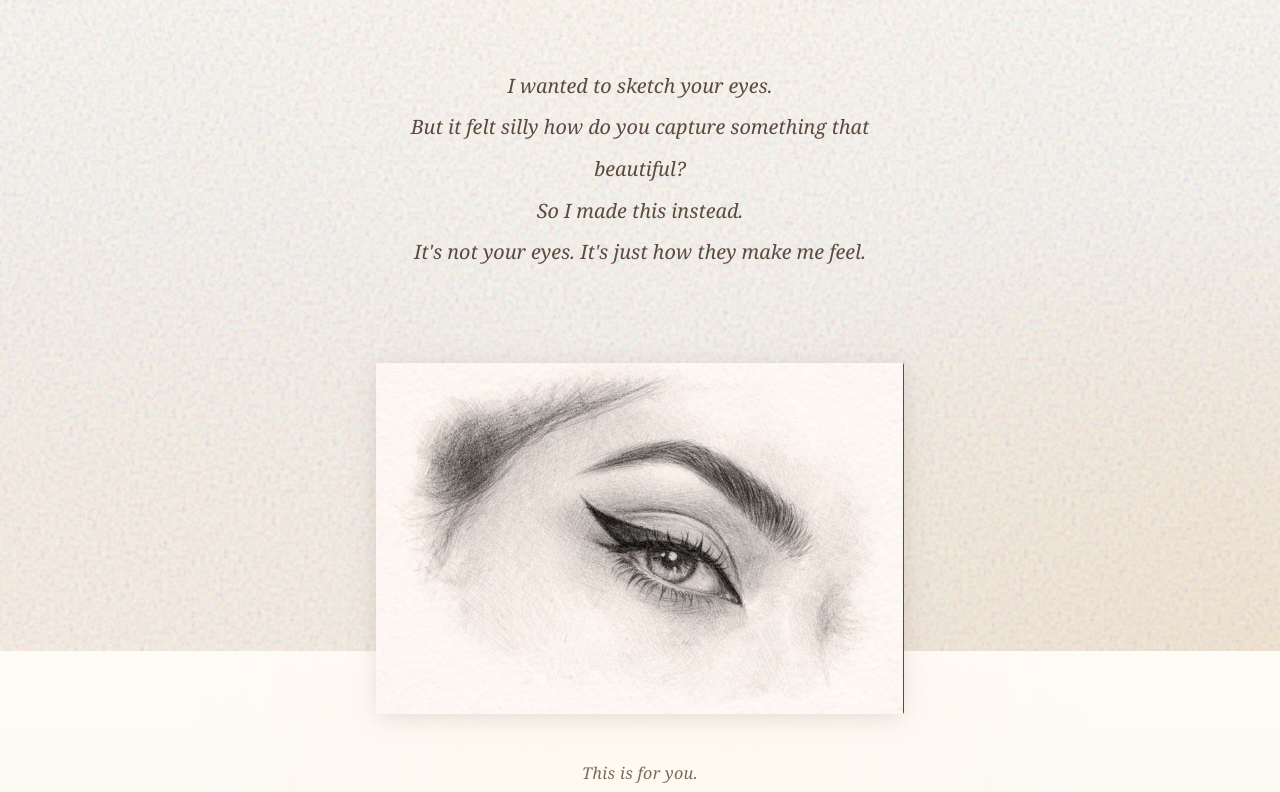
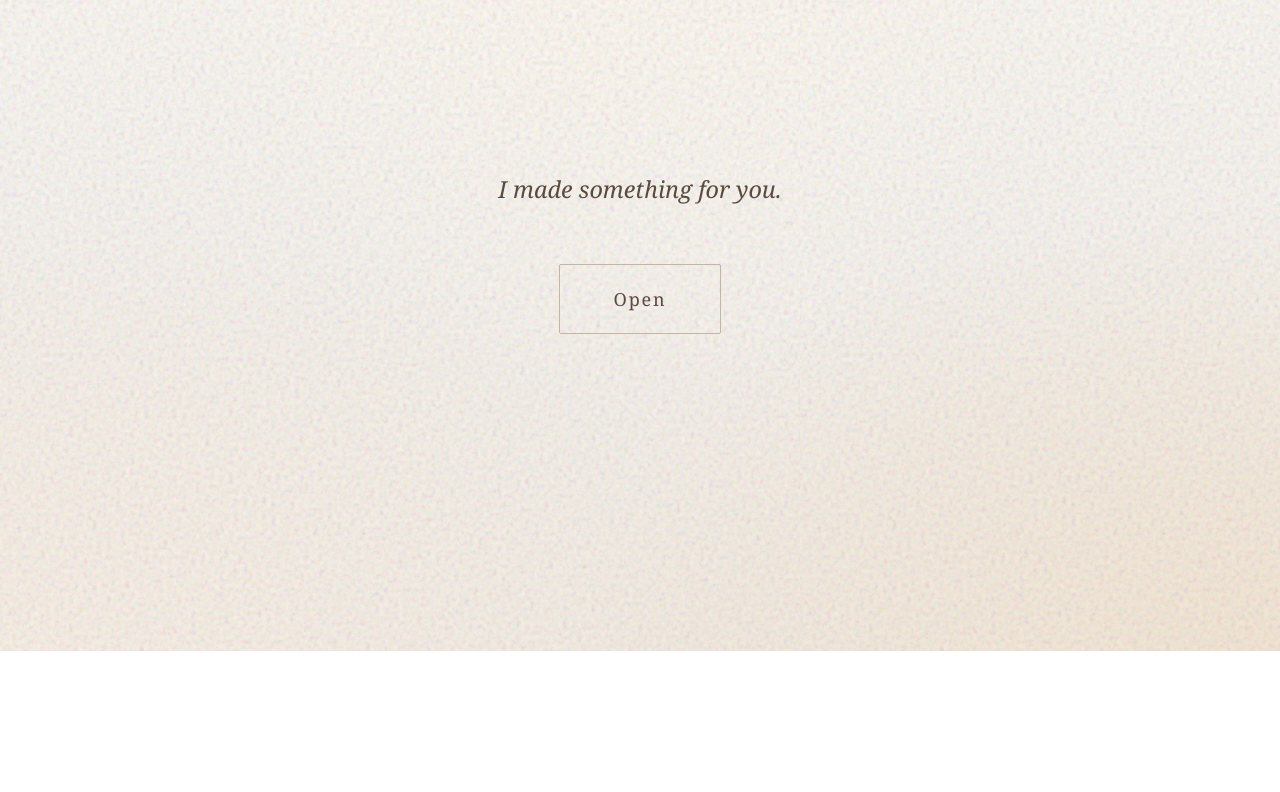
Before and after one commit to Amin-alzz96/gift_hs, a plain HTML site: page index.html in a window 1280 px wide. Shown: the part 149-941 px from the top of the page. After the commit the page ends 800 px from the top, so only its background shows below. Drawn offline with Linux system fonts and the light colour scheme.

Commit message:
Add landing page with button

```diff
--- a/index.html
+++ b/index.html
@@ -10,24 +10,9 @@
     <link rel="stylesheet" href="style.css">
 </head>
 <body>
-    <main>
-        <header>
-            <h1>I gave up</h1>
-        </header>
-
-        <article>
-            <p class="message">
-                I wanted to sketch your eyes.<br>
-                But it felt silly how do you capture something that beautiful?<br>
-                So I made this instead.<br>
-                It's not your eyes. It's just how they make me feel.
-            </p>
-        </article>
-
-        <figure>
-            <img src="assets/eyes-sketch.jpeg" alt="A hand-drawn sketch">
-            <figcaption>This is for you.</figcaption>
-        </figure>
+    <main class="landing">
+        <p class="intro">I made something for you.</p>
+        <a href="gift.html" class="open-btn">Open</a>
     </main>
 </body>
 </html>
--- a/style.css
+++ b/style.css
@@ -129,3 +129,46 @@ figcaption {
         padding-bottom: calc(4rem + env(safe-area-inset-bottom));
     }
 }
+
+/* Landing page */
+.landing {
+    display: flex;
+    flex-direction: column;
+    align-items: center;
+    justify-content: center;
+    min-height: 100vh;
+    min-height: 100dvh;
+    padding: 2rem;
+    text-align: center;
+}
+
+.intro {
+    font-size: 1.3rem;
+    font-style: italic;
+    color: #5a4a3f;
+    margin-bottom: 3rem;
+}
+
+.open-btn {
+    display: inline-block;
+    padding: 1rem 3rem;
+    font-family: Georgia, 'Times New Roman', serif;
+    font-size: 1rem;
+    color: #5a4a3f;
+    text-decoration: none;
+    letter-spacing: 0.1em;
+    border: 1px solid #c4b5a5;
+    border-radius: 2px;
+    background: transparent;
+    transition: all 0.3s ease;
+}
+
+.open-btn:hover {
+    background: #5a4a3f;
+    color: #fff9f0;
+    border-color: #5a4a3f;
+}
+
+.open-btn:active {
+    transform: scale(0.98);
+}
```
Also changed, not shown: gift.html (added, +33 -0 lines), 1 other file.
